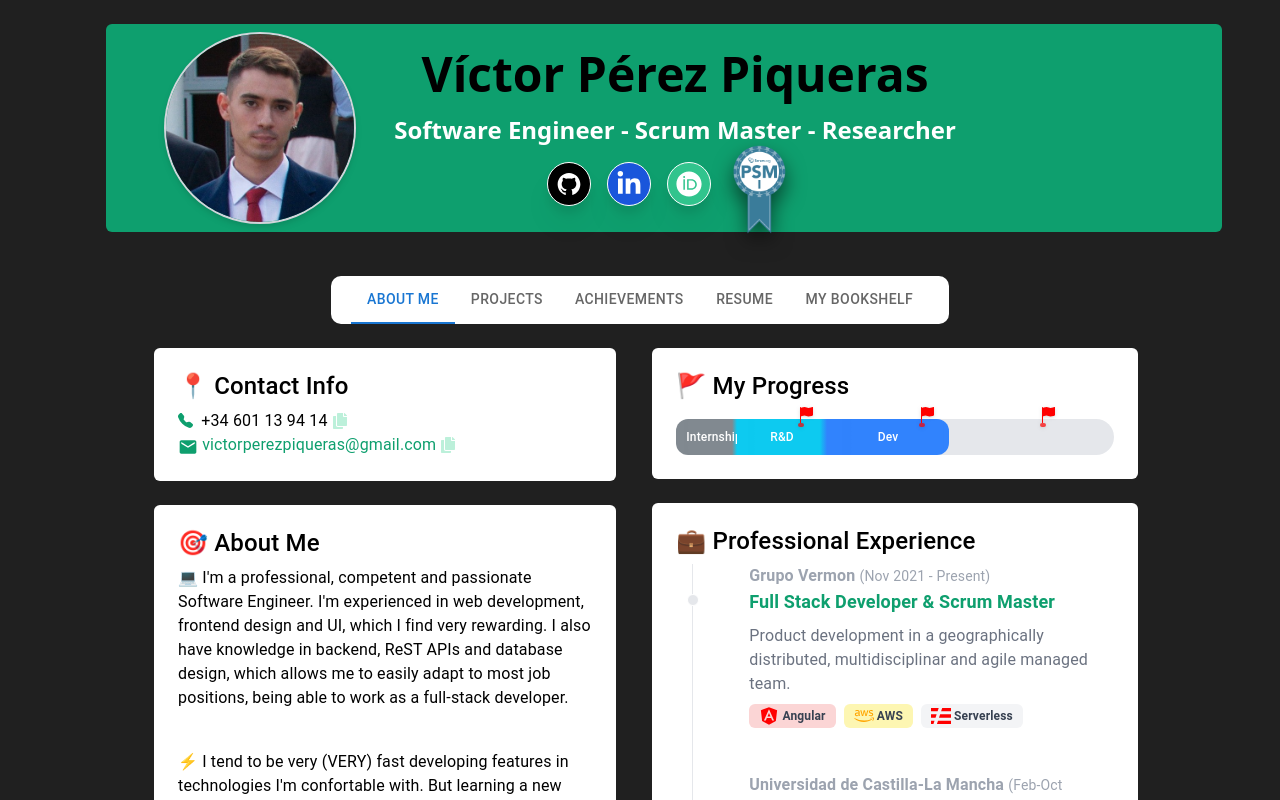
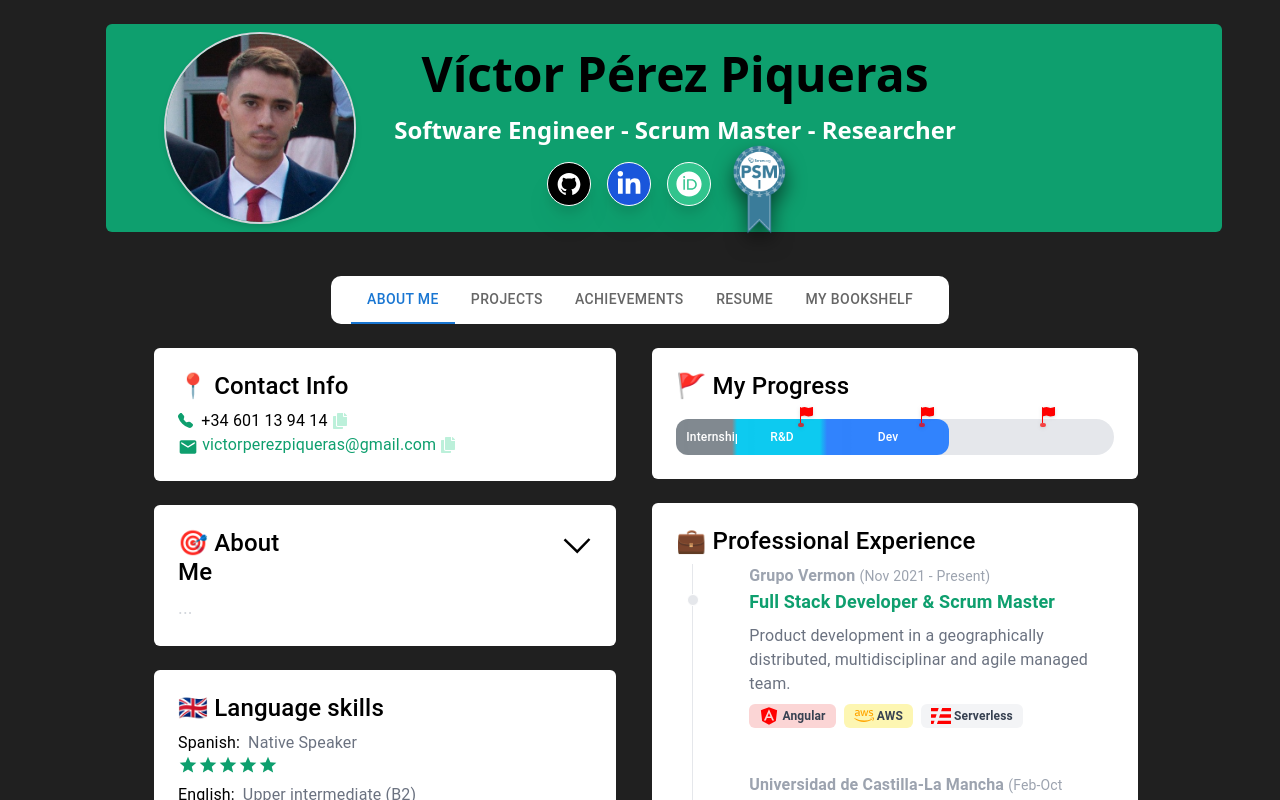
Before and after one commit to victorperezpiqueras/victorperezpiqueras.github.io, a React (Vite) app: page / in a window 1280 px wide. Shown: the top 800 px of the page. Built offline with nearby package versions, Linux system fonts and the light colour scheme.

Commit message:
about expandable

```diff
--- a/src/header/Header.tsx
+++ /dev/null
@@ -1,13 +0,0 @@
-import "./Header.css";
-
-const Header = () => {
-  return (
-    <div className="Header">
-      <div>
-        <h1>Header</h1>
-      </div>
-    </div>
-  );
-};
-
-export default Header;
--- a/src/pages/AboutMe/AboutMe.tsx
+++ b/src/pages/AboutMe/AboutMe.tsx
@@ -1,7 +1,12 @@
 import { Timeline, Toast, Tooltip } from "flowbite-react";
 import TechBadge from "../../components/TechBadge/TechBadge";
 import ExperienceBar from "../../components/ExperienceBar/ExperienceBar";
-import { BsCheckSquareFill, BsFillTelephoneFill } from "react-icons/bs";
+import {
+  BsCheckSquareFill,
+  BsChevronCompactDown,
+  BsFillTelephoneFill,
+} from "react-icons/bs";
+import { GrDown, GrUp } from "react-icons/gr";
 import {
   MdDone,
   MdEmail,
@@ -24,6 +29,8 @@ type AboutMeProps = {
 function AboutMe(props: AboutMeProps) {
   const [copiedPhone, setCopiedPhone] = useState(false);
   const [copiedEmail, setCopiedEmail] = useState(false);
+
+  const [expandedAboutMe, setExpandedAboutMe] = useState(false);
 
   let experienceSorted = [...props.aboutData.experience].reverse();
 
@@ -158,14 +165,38 @@ function AboutMe(props: AboutMeProps) {
           </span>
         </div>
 
-        <div className="basis-1/2 bg-white rounded text-black p-4 pb-0">
-          <h4>🎯 About Me</h4>
-          {props.aboutData.aboutTexts.map((text, index) => (
-            <div>
-              <p>{text}</p>
-              <br />
+        <div className="basis-1/2 bg-white rounded text-black p-4">
+          <div className="flex flex-row">
+            <h4 className="w-1/3">🎯 About Me</h4>
+            <div className="w-2/3 flex justify-end">
+              {expandedAboutMe ? (
+                <GrUp
+                  className="text-green-500 hover:cursor-pointer"
+                  size={30}
+                  onClick={() => setExpandedAboutMe(!expandedAboutMe)}
+                />
+              ) : (
+                <GrDown
+                  className="text-green-500 hover:cursor-pointer"
+                  size={30}
+                  onClick={() => setExpandedAboutMe(!expandedAboutMe)}
+                />
+              )}
             </div>
-          ))}
+          </div>
+
+          {expandedAboutMe ? (
+            <div className="pb-0">
+              {props.aboutData.aboutTexts.map((text, index) => (
+                <div>
+                  <p>{text}</p>
+                  <br />
+                </div>
+              ))}
+            </div>
+          ) : (
+            <div className="pb-0 text-lg text-gray-300">...</div>
+          )}
         </div>
 
         <div className="flex flex-col bg-white rounded text-black p-4">
```
Also changed, not shown: src/header/Header.css (deleted).
